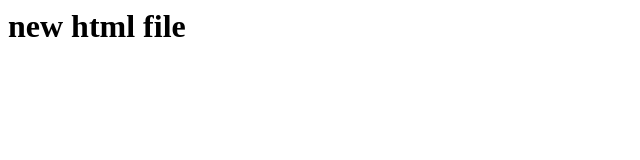
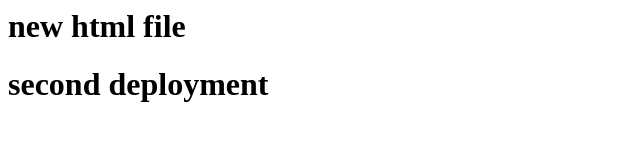
Before and after one commit to shahina-ak-ashru/adamrepository, a plain HTML site: page index.html in a window 1280 px wide. Shown: the whole page, without its empty margins (0-640 px from the left). Drawn offline with Linux system fonts and the light colour scheme.

Commit message:
Update index.html
second

```diff
--- a/index.html
+++ b/index.html
@@ -1,5 +1,6 @@
 <html>
   <body>
     <h1>new html file</h1>
+    <h1>second deployment</h1>
   </body>
 </html>
```
